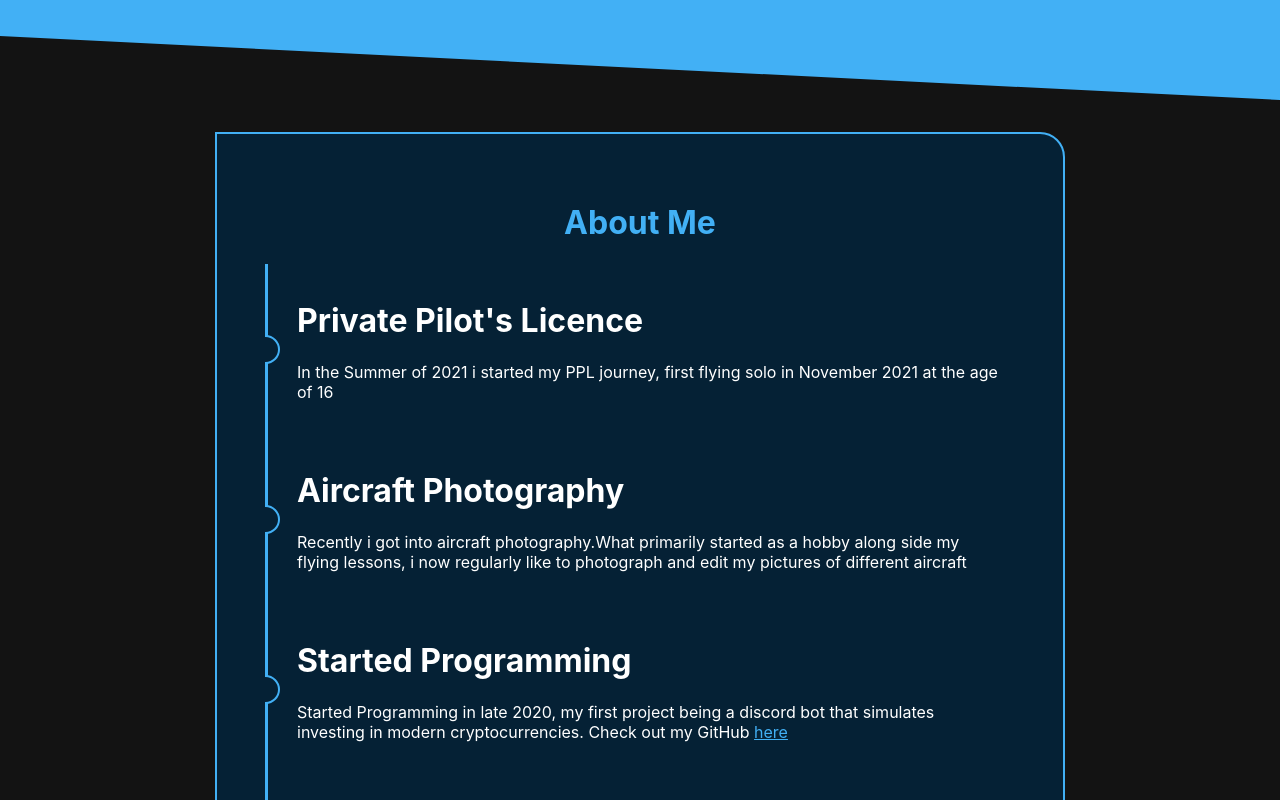
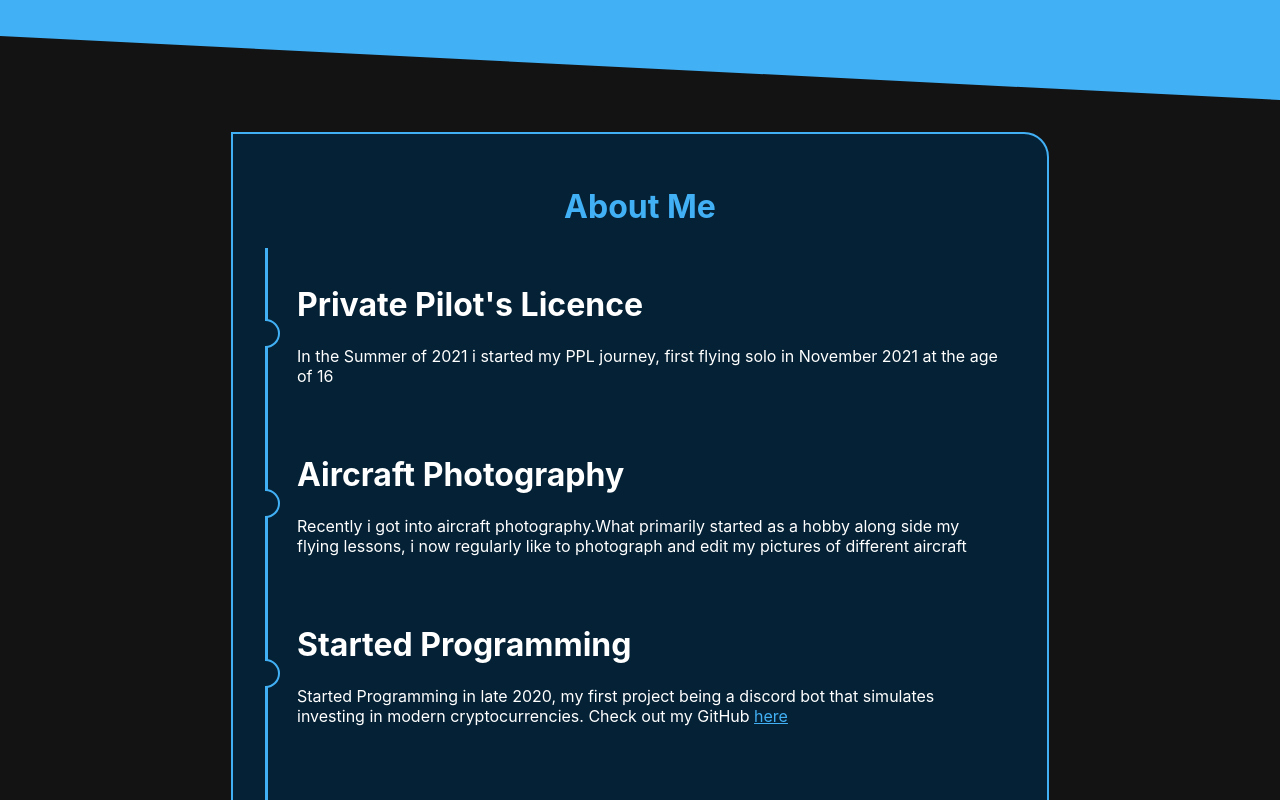
Before and after one commit to crypto-sami/CV-site, a Next.js app: page / in a window 1280 px wide. Shown: the part 460-1260 px from the top of the page. Built offline with nearby package versions, Linux system fonts and the light colour scheme.

Commit message:
removed some animations

```diff
--- a/styles/Home.module.css
+++ b/styles/Home.module.css
@@ -96,7 +96,7 @@
   background-color: #052135;
   border: #42b0f5 solid 2px;
   border-radius: 0 25px;
-  padding: 3rem;
+  padding: 2rem;
   max-width: 750px;
   margin: auto;
   height: auto;
--- a/styles/timeline.module.css
+++ b/styles/timeline.module.css
@@ -28,22 +28,10 @@
   background-color: #052135;
   border: 2.5px solid #42b0f5;
   top: 50%;
-  transform: translate(-30px, -14px);
-  animation: circle-slide 1s ease-in-out forwards;
-  animation-delay: 0.85s;
+  transform: translate(-14px, -14px);
 }
 
-@keyframes circle-slide {
-  0% {
-    transform: translate(-30px, -14px);
-  }
-  25% {
-    transform: translate(-30px, -14px);
-  }
-  100% {
-    transform: translate(-14px, -14px);
-  }
-}
+
 
 .Timeline .point .line {
   width: 2.5px;
```
